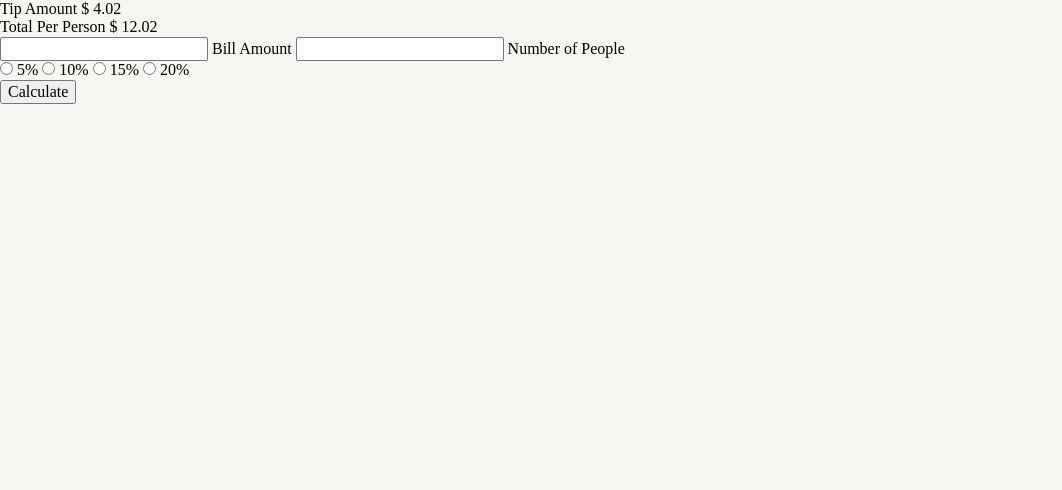
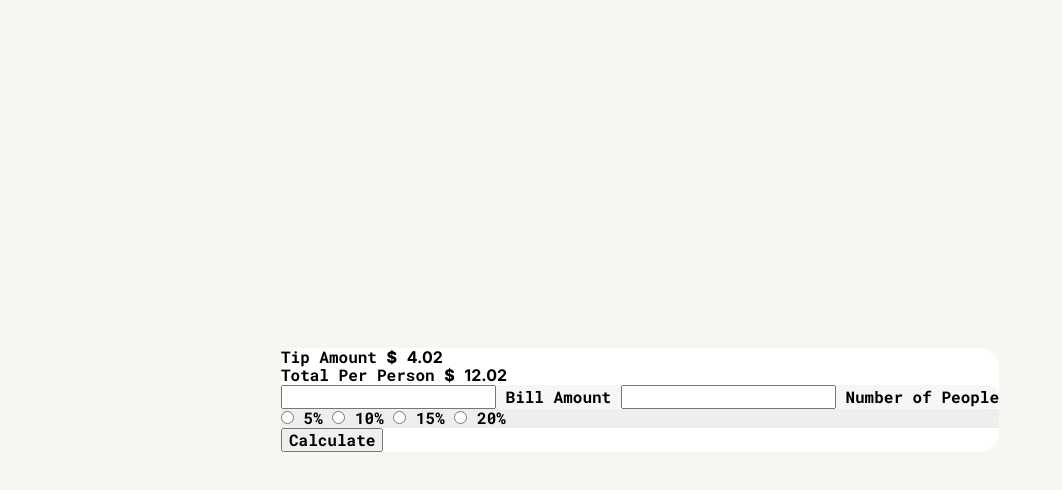
Before and after one commit to peter-hinch/advent-of-css-2022-day-07-tip-calculator, a website: page index.html in a window 1280 px wide. Shown: the whole page, without its empty margins (0-1062 px from the left). Drawn offline with nearby package versions, Linux system fonts and the light colour scheme.

Commit message:
Begin background and fonts styling.

```diff
--- a/styles.css
+++ b/styles.css
@@ -1,5 +1,42 @@
 @import url('https://fonts.googleapis.com/css2?family=Inter:wght@700;800&family=Roboto+Mono:wght@700&display=swap');
 
 body {
+  display: flex;
+  flex-direction: column;
+  justify-content: center;
+  align-items: center;
+  height: 100vh;
+  font-family: 'Roboto Mono', serif;
+  font-weight: 700;
   background: #f6f6f3;
 }
+
+section#calculator {
+  background: #ffffff;
+  border-radius: 20px;
+}
+
+section#calculator .calculator__output {
+}
+
+section#calculator .calculator__output .output__currency-symbol,
+section#calculator .calculator__output .output__value {
+  font-family: 'Inter', sans-serif;
+}
+section#calculator .calculator__output .output__currency-symbol {
+  font-weight: 800;
+}
+section#calculator .calculator__output .output__value {
+}
+
+section#calculator .calculator__input {
+  background: #f6f6f6;
+  border-radius: 20px;
+}
+
+section#calculator .calculator__tip-select {
+  background: #eeeeee;
+}
+
+section#calculator .calculator__actions {
+}
```
